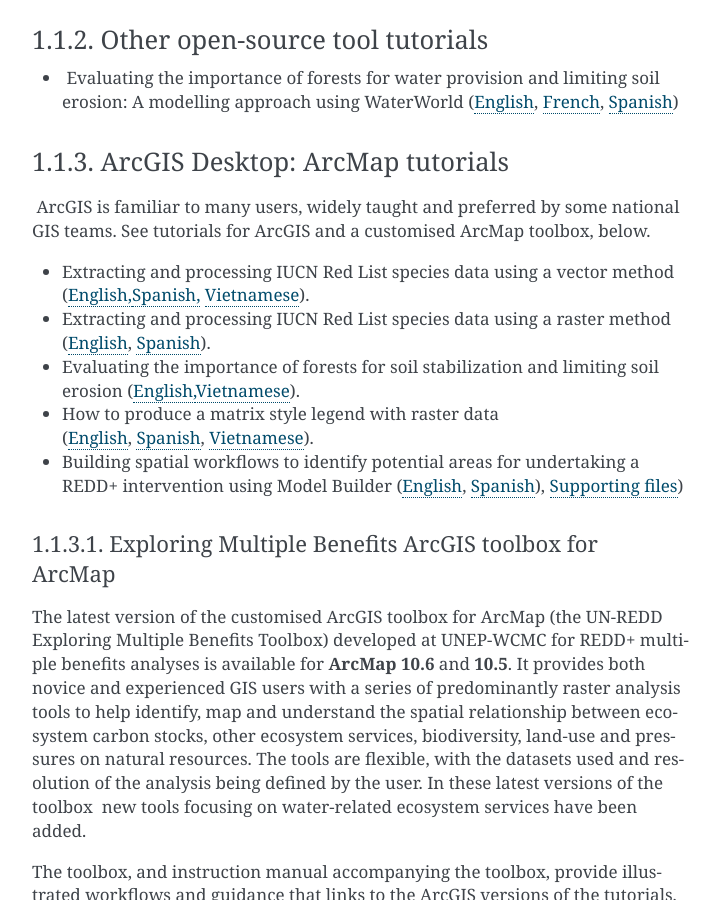
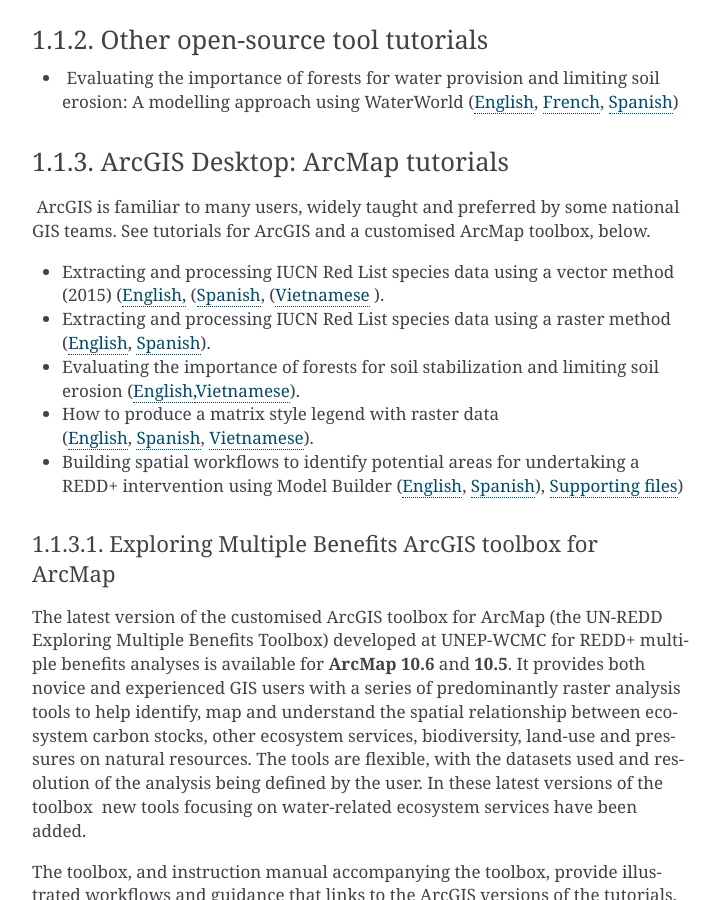
Before and after one commit to corinnar/GIS_tutorials, a Sphinx documentation site: the page built from docs/source/GIS_TOOLS_PAGE.rst, in a window 1280 px wide and 900 px high, scrolled down 1722 px. Shown: the whole window, without its empty margins (388-1103 px from the left). Built offline with Sphinx 7.4.7, drawn with Linux system fonts in a browser that asks for light colours; pages that are not in the unit, such as notebooks, are missing from menus.

Commit message:
Update GIS_TOOLS_PAGE.rst

```diff
--- a/docs/source/GIS_TOOLS_PAGE.rst
+++ b/docs/source/GIS_TOOLS_PAGE.rst
@@ -65,7 +65,7 @@
 ~~~~~~~~~~~~~~~~~~~~~~~~~~~~~~~~~~~~~~~~
  ArcGIS is familiar to many users, widely taught and preferred by some national GIS teams. See tutorials for ArcGIS and a customised ArcMap toolbox, below.
 
-- Extracting and processing IUCN Red List species data using a vector method (`English, <https://www.un-redd.org/sites/default/files/2021-10/6_ExtractingAndProcessingIUCNRedListSpeciesDataUsingVectorsArcgis10_v1_1_160707%20%28275784%29.pdf>`__\ `Spanish, <https://www.unredd.net/documents/global-programme-191/multiple-benefits/gis-tools-3403/16008-guia-tutorial-v10-extraccion-y-procesamiento-de-datos-de-especies-amenzadas-de-la-lista-roja-iucn-utilizando-arcgis-100gis-tutorial-6-extracting-and-processing-iucn-red-list-using-arcgis-100/file.html>`__ `Vietnamese <https://www.unredd.net/documents/global-programme-191/multiple-benefits/gis-tools-3403/15477-hng-dn-trich-dn-va-x-ly-danh-lc-cac-loai-trong-iucn-s-dng-phn-mm-arcgis-100-gis-tutorial-6-extracting-and-processing-iucn-red-list-using-arcgis-100/file.html>`__).
+- Extracting and processing IUCN Red List species data using a vector method (2015) (`English, <https://github.com/corinnar/GIS_tutorials/blob/main/docs/source/media/materials/pdfs/6_ExtractingAndProcessingIUCNRedListSpeciesDataUsingVectorsArcgis10_v1_1_160707%20(275784).pdf>`__ (`Spanish <https://github.com/corinnar/GIS_tutorials/blob/main/docs/source/media/materials/pdfs/ExtractingAndProcessingIUCNSpeciesRastersArcgis10v1_0_Spanish_170530.pdf>`__, (`Vietnamese <https://github.com/corinnar/GIS_tutorials/blob/main/docs/source/media/materials/pdfs/6_IUCN%20species%20richness%20tutorial_VN.pdf>`__ ).
 
 - Extracting and processing IUCN Red List species data using a raster method (`English <https://github.com/corinnar/GIS_tutorials/blob/main/docs/source/media/materials/pdfs/ExtractingAndProcessingIUCNSpeciesRastersArcgis10_v1_0_170306%20(110345).pdf>`__, \ `Spanish <https://github.com/corinnar/GIS_tutorials/blob/main/docs/source/media/materials/pdfs/ExtractingAndProcessingIUCNSpeciesRastersArcgis10v1_0_Spanish_170530.pdf>`__).
 
```
